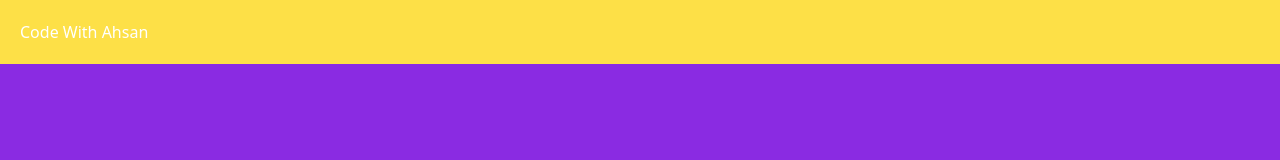
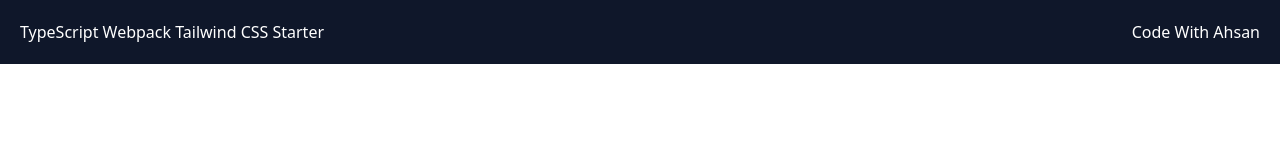
Before and after one commit to AhsanAyaz/typescript-tailwind-webpack-starter, a website built with webpack: page src/index.html in a window 1280 px wide. Built offline with nearby package versions, Linux system fonts and the light colour scheme.

Commit message:
chore(styles): removed unnecessary styles

```diff
--- a/src/index.html
+++ b/src/index.html
@@ -7,7 +7,10 @@
     <title>Document</title>
   </head>
   <body>
-    <h1 class="text-white bg-yellow-300 p-5">Code With Ahsan</h1>
+    <h1 class="text-white bg-slate-900 p-5 flex items-center justify-between">
+      <span>TypeScript Webpack Tailwind CSS Starter</span>
+      <a class="hover:opacity-70" href="https://codewithahsan.dev">Code With Ahsan</a>
+    </h1>
     <script src="./bundle.js"></script>
   </body>
 </html>
--- a/src/styles/index.css
+++ b/src/styles/index.css
@@ -3,5 +3,4 @@
 @tailwind utilities;
 
 body {
-  background-color: blueviolet;
 }
```
Also changed, not shown: 1 other file.
